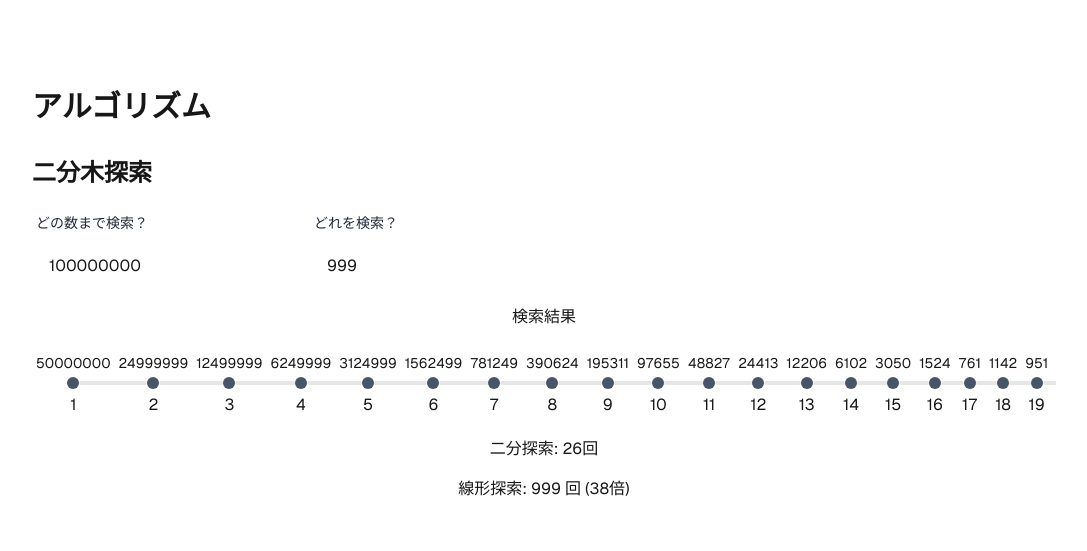
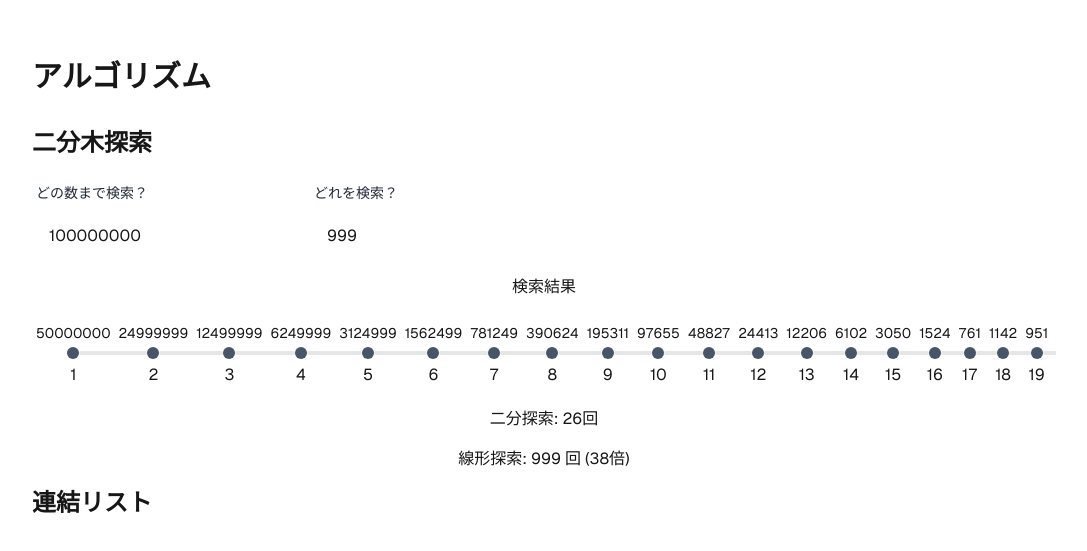
Before and after one commit to mieze018/learn-and-understand, a Next.js app: page / in a window 1280 px wide. Shown: the part 105-656 px from the top of the page, without its empty margins (96-1183 px from the left). Built offline with nearby package versions, Linux system fonts and the light colour scheme.

Commit message:
wip: feat: 連結リスト

```diff
--- a/src/app/page.tsx
+++ b/src/app/page.tsx
@@ -8,6 +8,7 @@ export default function Home() {
         <H1>アルゴリズム</H1>
         <section className="flex flex-col gap-4 items-center">
           <BinarySearch />
+          <LinkedList />
         </section>
       </main>
       <footer className="row-start-3 flex gap-6 flex-wrap items-center justify-center"></footer>
--- /dev/null
+++ b/src/components/objects/LinkedList.tsx
@@ -0,0 +1,17 @@
+'use client';
+import { H2 } from '@/components/atoms/Headings';
+// import { useLinkedList } from '@/hooks/useLinkedList';
+
+import { Section1, Section2, Section3 } from '@/components/atoms/Sections';
+export const LinkedList = () => {
+  return (
+    <Section1>
+      <H2>連結リスト</H2>
+      <Section2>
+        <Section3>
+          <div></div>
+        </Section3>
+      </Section2>
+    </Section1>
+  );
+};
--- /dev/null
+++ b/src/hooks/useLinkedList.ts
@@ -0,0 +1,52 @@
+// import { useState } from 'react';
+
+// /**
+//  * 連結リストを扱うためのカスタムフック
+//  * 挿入・削除が行える
+//  */
+
+// export const useLinkedList = <T>() => {
+//   const [head, setHead] = useState<Node<T> | null>(null);
+
+//   const append = (value: T) => {
+//     const newNode: Node<T> = { value, next: null };
+//     if (!head) {
+//       setHead(newNode);
+//     } else {
+//       let current = head;
+//       while (current.next) {
+//         current = current.next;
+//       }
+//       current.next = newNode;
+//       setHead({ ...head });
+//     }
+//   };
+
+//   const remove = (value: T) => {
+//     if (!head) return;
+//     if (head.value === value) {
+//       setHead(head.next);
+//       return;
+//     }
+//     let current = head;
+//     while (current.next && current.next.value !== value) {
+//       current = current.next;
+//     }
+//     if (current.next) {
+//       current.next = current.next.next;
+//       setHead({ ...head });
+//     }
+//   };
+
+//   // const render = () => {
+//   // 	const nodes = [];
+//   // 	let current = head;
+//   // 	while (current) {
+//   // 		nodes.push(<div key={current.value.toString()}>{current.value}</div>);
+//   // 		current = current.next;
+//   // 	}
+//   // 	return <div>{nodes}</div>;
+//   // };
+
+//   return { append, remove };
+// };
```
